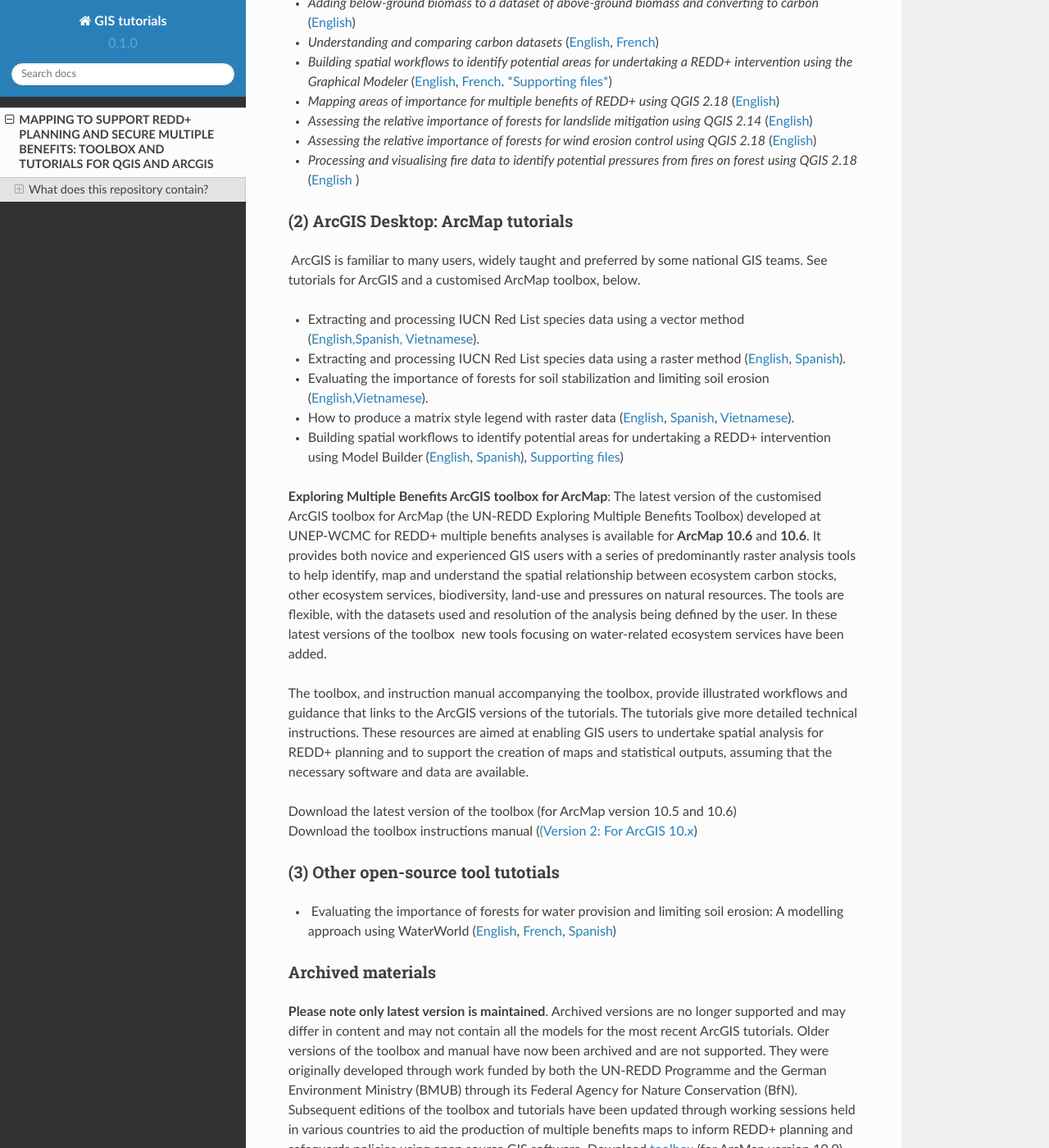
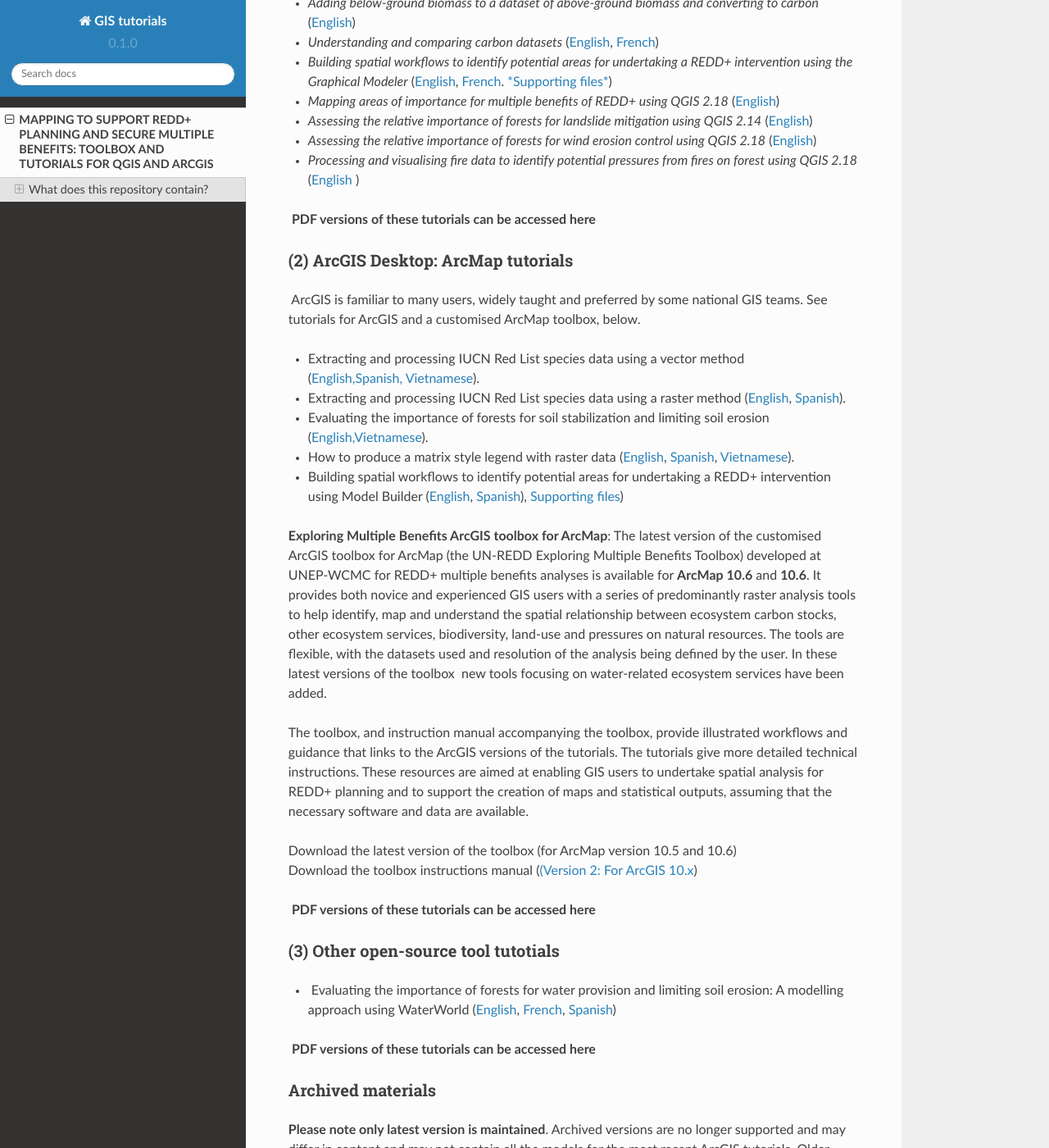
Before and after one commit to corinnar/GIS_tutorials, a Sphinx documentation site: the page built from docs/source/GIS_TOOLS_PAGE.rst, in a window 1280 px wide and 1400 px high, scrolled down 1423 px. Shown: the whole window at 82% size. Built offline with Sphinx 7.4.7 and the Read the Docs theme 2.0.0, drawn with Linux system fonts in a browser that asks for light colours; pages that are not in the unit, such as notebooks, are missing from menus.

Commit message:
Update GIS_TOOLS_PAGE.rst

```diff
--- a/docs/source/GIS_TOOLS_PAGE.rst
+++ b/docs/source/GIS_TOOLS_PAGE.rst
@@ -53,6 +53,7 @@
 
 -  *Processing and visualising fire data to identify potential pressures from fires on forest using QGIS 2.18* (`English  <https://www.un-redd.org/sites/default/files/2021-10/FireTutorial.pdf>`__)
 
+ **PDF versions of these tutorials can be accessed here**
 
 (2) **ArcGIS Desktop: ArcMap tutorials**
 ~~~~~~~~~~~~~~~~~~~~~~~~~~~~~~
@@ -76,10 +77,13 @@
 | Download the latest version of the toolbox (for ArcMap version 10.5 and 10.6)
 | Download the toolbox instructions manual (`(Version  2: For ArcGIS 10.x <https://www.unredd.net/documents/global-programme-191/multiple-benefits/gis-tools-3403/17430-exploring-multiple-benefits-using-an-arcgis-10x-toolbox-instructions-and-documentation.html>`__)
 
+ **PDF versions of these tutorials can be accessed here**
+
 (3) **Other open-source tool tutotials**
 ~~~~~~~~~~~~~~~~~~~~~~~~~~~~~~~~
 -   Evaluating the importance of forests for water provision and limiting soil erosion: A modelling approach using WaterWorld (`English <https://www.un-redd.org/sites/default/files/2021-10/UN_REDD_WaterWorld_Tutorial_170306%20%28336966%29.pdf>`__, \ `French <https://www.un-redd.org/sites/default/files/2021-10/UN_REDD_WaterWorld_Tutorial_FR_180109.pdf>`__, \ `Spanish <https://www.un-redd.org/sites/default/files/2021-10/UN_REDD_WaterWorld_Tutorial_Spanish_170530.pdf>`__)
 
+ **PDF versions of these tutorials can be accessed here**
 
 **Archived materials**
 ~~~~~~~~~~~~~~~~~~~~~~~~
```
